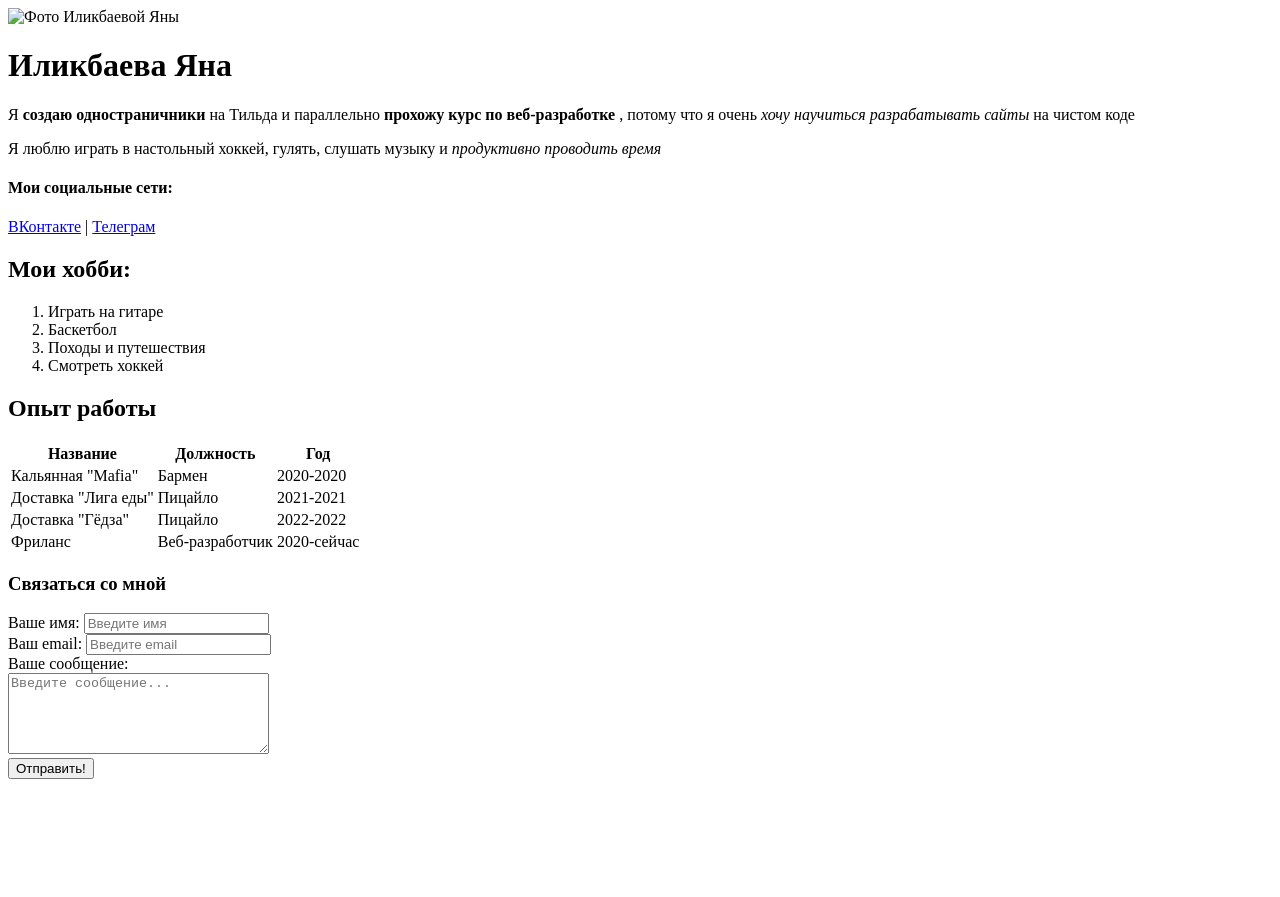
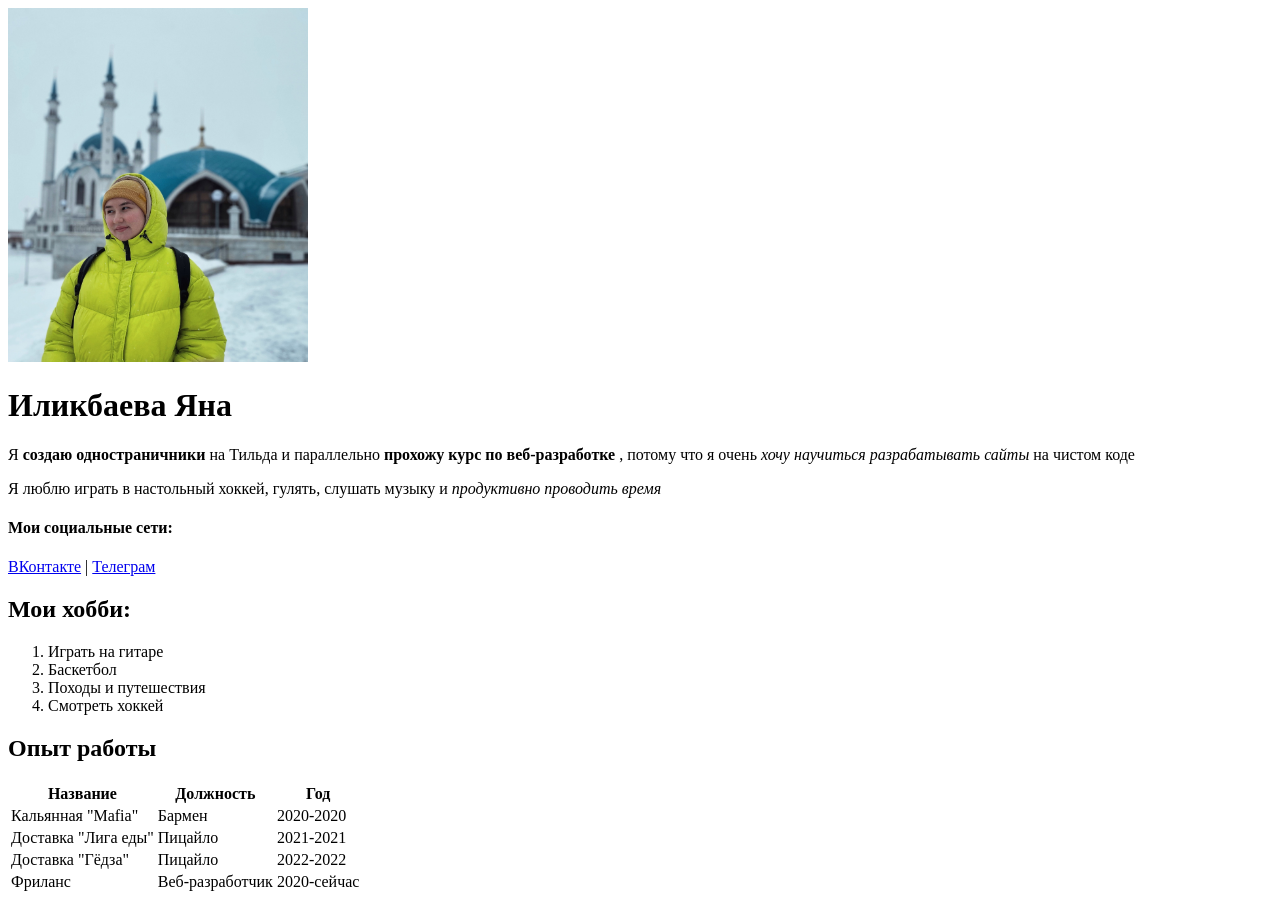
Before and after one commit to yanushkayy/Resume-, a plain HTML site: page index.html in a window 1280 px wide. Shown: the top 897 px of the page. Before the commit the page ends 800 px from the top, so only its background shows below. Drawn offline with Linux system fonts and the light colour scheme.

Commit message:
Update index.html

```diff
--- a/index.html
+++ b/index.html
@@ -10,7 +10,7 @@
 
 </head>
 <body>
-   <img src="imgs/ава.jpg" alt="Фото Иликбаевой Яны" width="300">
+   <img src="ава.jpg" alt="Фото Иликбаевой Яны" width="300">
    <h1>Иликбаева Яна</h1>
     <p>Я <strong> создаю одностраничники </strong> на Тильда и параллельно <strong> прохожу курс по веб-разработке </strong>, потому что я очень <em> хочу научиться разрабатывать сайты </em> на чистом коде</p>
 
```
